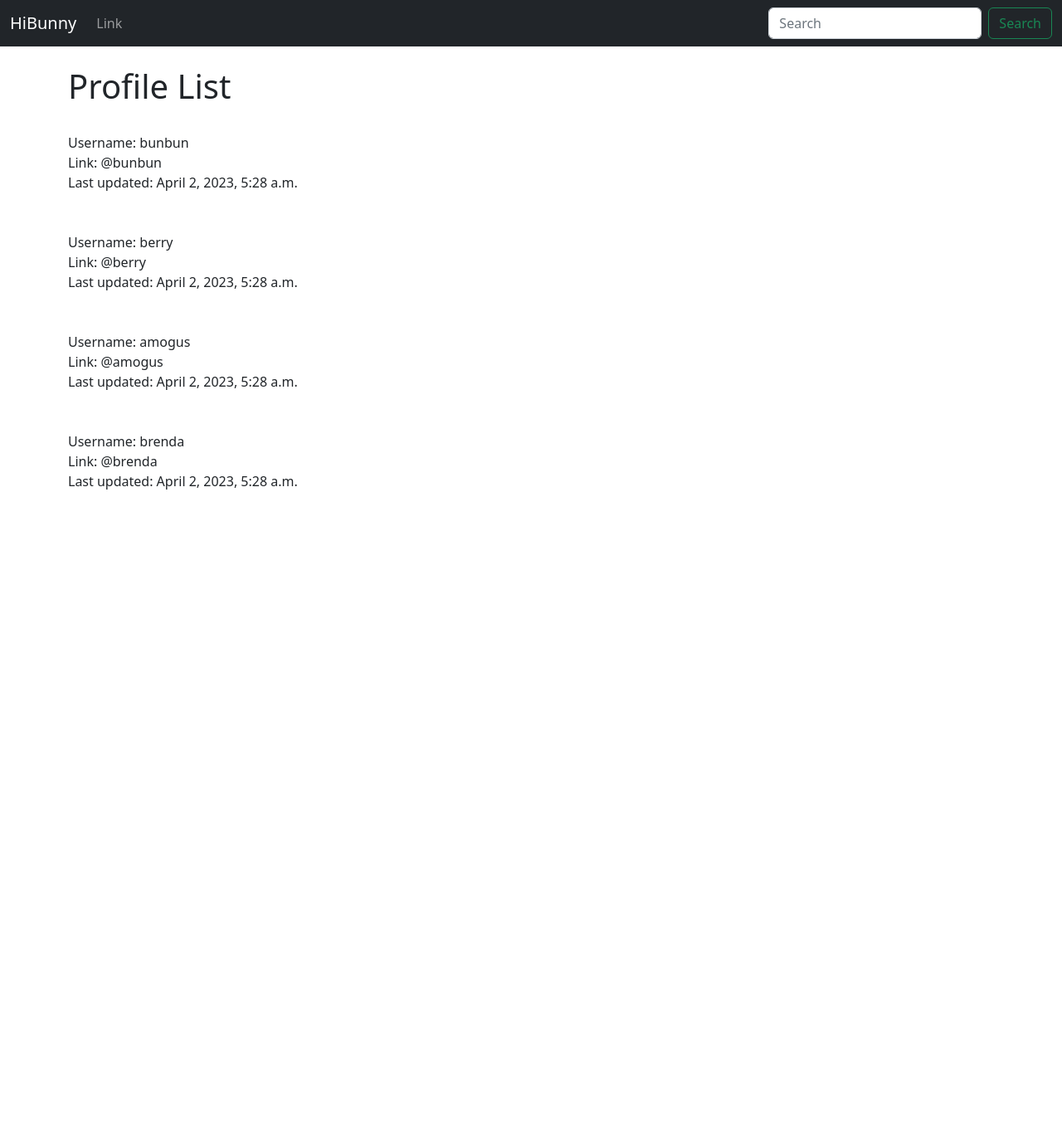
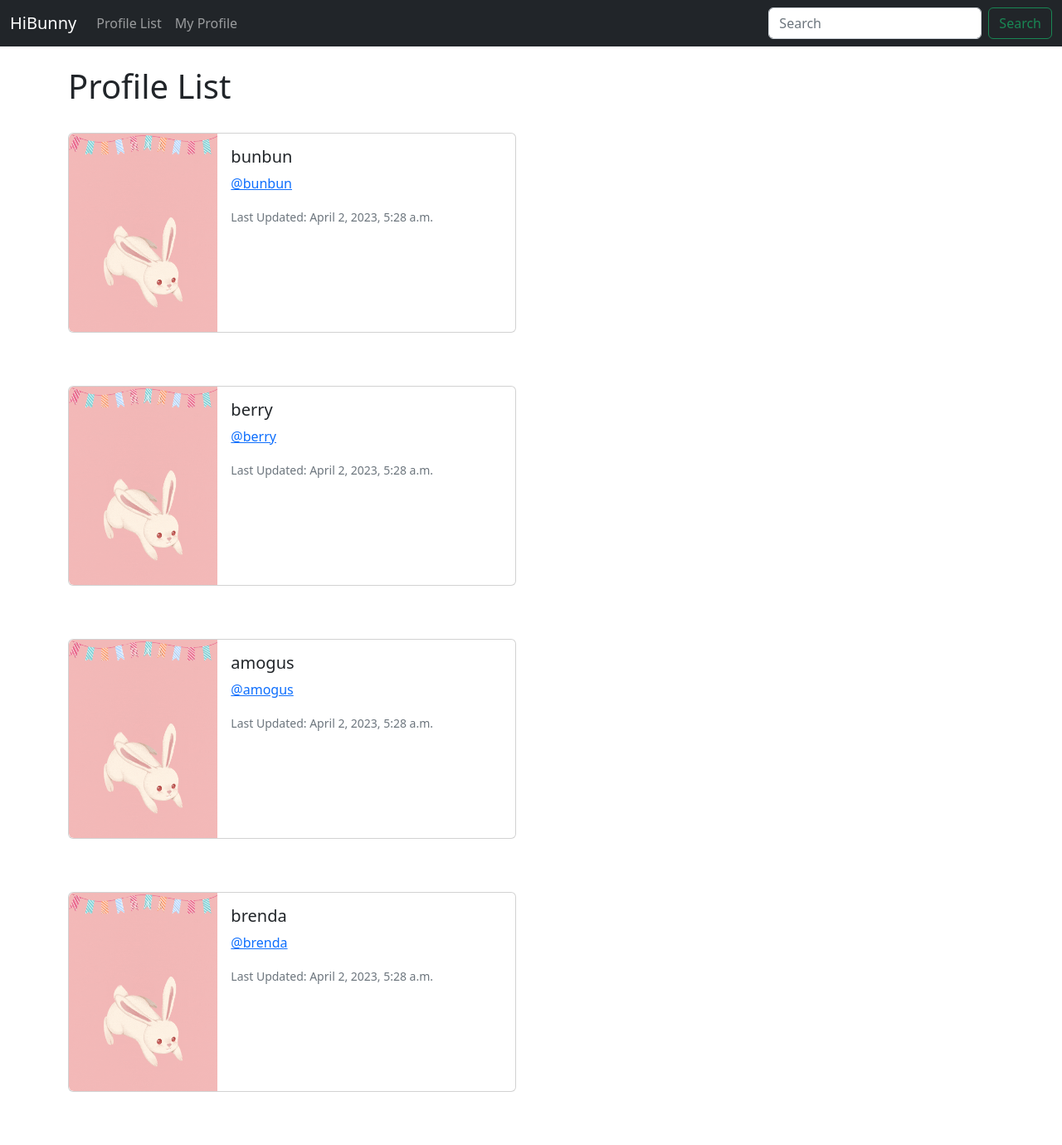
Before and after one commit to niwei822/Twitter-clone-project-with-Django-and-Python, a Django app: page /profile_list/ in a window 1280 px wide. Shown: the whole page at 83% size. Before the commit the page ends 590 px from the top, so only its background shows below. Run offline with Django 4.2, Linux system fonts and the light colour scheme; a user stored in the database is signed in; data comes from the database, SQL or seed files in the repository; both versions use the stored data as it was after the commit.

Commit message:
add profile list and my profile

```diff
--- a/socialbunny/hibunny/templates/base.html
+++ b/socialbunny/hibunny/templates/base.html
@@ -13,6 +13,15 @@
     {% include 'navbar.html' %}
     <br />
     <div class="container">
+        {% if messages %}
+            {% for message in messages %}
+            <div class="alert alert-warning alert-dismissible fade show" role="alert">
+                {{ message }}
+                <button type="button" class="btn-close" data-bs-dismiss="alert" aria-label="Close"></button>
+              </div>
+
+            {% endfor %}
+        {% endif %}
         {% block content %}
         {% endblock %}
     </div>
--- a/socialbunny/hibunny/templates/navbar.html
+++ b/socialbunny/hibunny/templates/navbar.html
@@ -7,8 +7,13 @@
       <div class="collapse navbar-collapse" id="navbarSupportedContent">
         <ul class="navbar-nav me-auto mb-2 mb-lg-0">
           <li class="nav-item">
-            <a class="nav-link" href="{% url 'profile_list' %}">Link</a>
+            <a class="nav-link" href="{% url 'profile_list' %}">Profile List</a>
           </li>
+          {% if user.is_authenticated %}
+          <li class="nav-item">
+            <a class="nav-link" href="{% url 'profile' request.user.id %}">My Profile</a>
+          </li>
+          {% endif %}
         </ul>
         <form class="d-flex" role="search">
           <input class="form-control me-2" type="search" placeholder="Search" aria-label="Search">
--- a/socialbunny/hibunny/templates/profile_list.html
+++ b/socialbunny/hibunny/templates/profile_list.html
@@ -1,15 +1,27 @@
 {% extends 'base.html' %}
-
+{% load static %}
 {% block content %}
 
 <h1>Profile List</h1>
 <br />
 {% if profiles %}
     {% for profile in profiles %}
-        Username: {{ profile.user.username }}<br>
-        Link: @{{ profile.user.username|lower }}<br>
-        Last updated: {{ profile.date_modified }}<br>
-        <br><br>
+
+    <div class="card mb-3" style="max-width: 540px;">
+        <div class="row g-0">
+          <div class="col-md-4">
+            <img src="{% static '/images/Berry The Bunny.gif' %}" class="img-fluid rounded-start" alt="profile">
+          </div>
+          <div class="col-md-8">
+            <div class="card-body">
+              <h5 class="card-title">{{ profile.user.username }}</h5>
+              <p class="card-text"><a href="{% url 'profile' profile.user.id %}">@{{ profile.user.username | lower }}</a></p>
+              <p class="card-text"><small class="text-muted">Last Updated: {{ profile.date_modified }}</small></p>
+            </div>
+          </div>
+        </div>
+      </div>
+      <br><br>
         {% endfor %}
 {% endif %}
 
--- a/socialbunny/hibunny/urls.py
+++ b/socialbunny/hibunny/urls.py
@@ -3,5 +3,6 @@ from django.urls import path, include
 
 urlpatterns = [
     path('', views.home, name='home'),
-    path('profile_list/', views.profile_list, name='profile_list')
+    path('profile_list/', views.profile_list, name='profile_list'),
+    path('profile/<int:pk>', views.profile, name='profile'),
 ]
--- a/socialbunny/hibunny/views.py
+++ b/socialbunny/hibunny/views.py
@@ -1,4 +1,5 @@
-from django.shortcuts import render
+from django.shortcuts import render, redirect
+from django.contrib import messages
 from .models import Profile
 
 # Create your views here.
@@ -7,7 +8,21 @@ def home(request):
     return render(request, 'home.html', {})
 
 def profile_list(request):
-    profiles = Profile.objects.exclude(user=request.user)
-    return render(request, 'profile_list.html', {
+    if request.user.is_authenticated:
+        profiles = Profile.objects.exclude(user=request.user)
+        return render(request, 'profile_list.html', {
         'profiles': profiles,
-    })
+        })
+    else:
+        messages.success(request, ("You must log in to see!"))
+        return redirect('home')
+
+def profile(request, pk):
+    if request.user.is_authenticated:
+        profile = Profile.objects.get(user_id=pk)
+        return render(request, 'profile.html', {
+            'profile': profile,
+        })
+    else:
+        messages.success(request, ("You must log in to see!"))
+        return redirect('home')
```
Also changed, not shown: socialbunny/hibunny/templates/profile.html (added, +46 -0 lines), socialbunny/db.sqlite3, socialbunny/hibunny/static/images/Berry The Bunny.gif (added).
